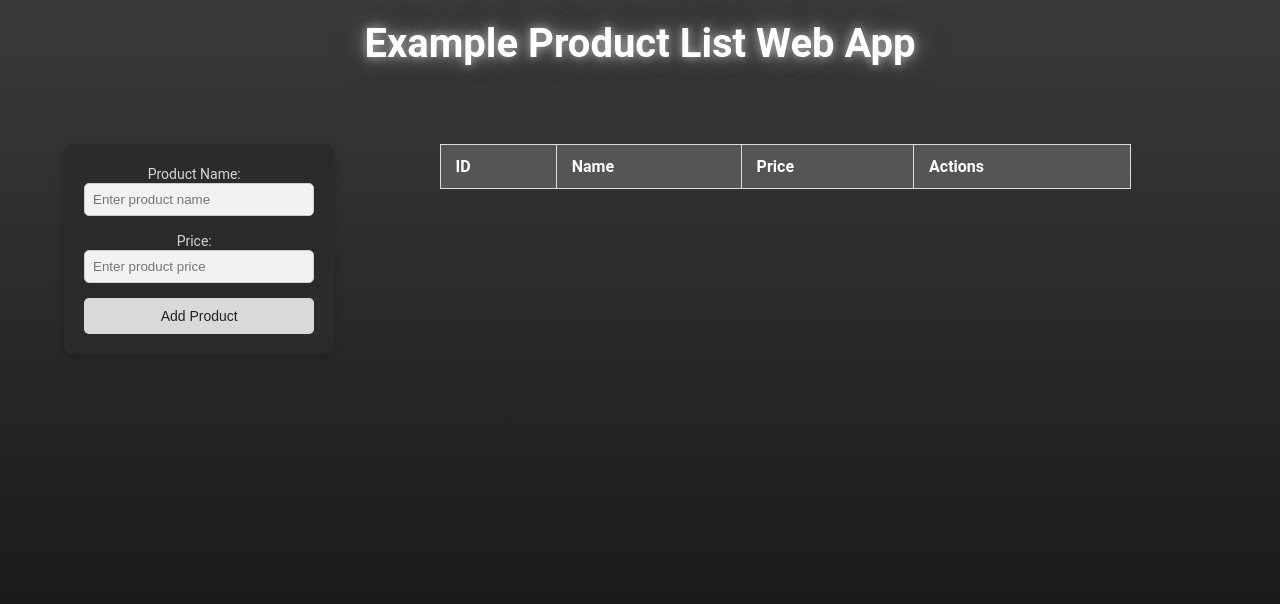
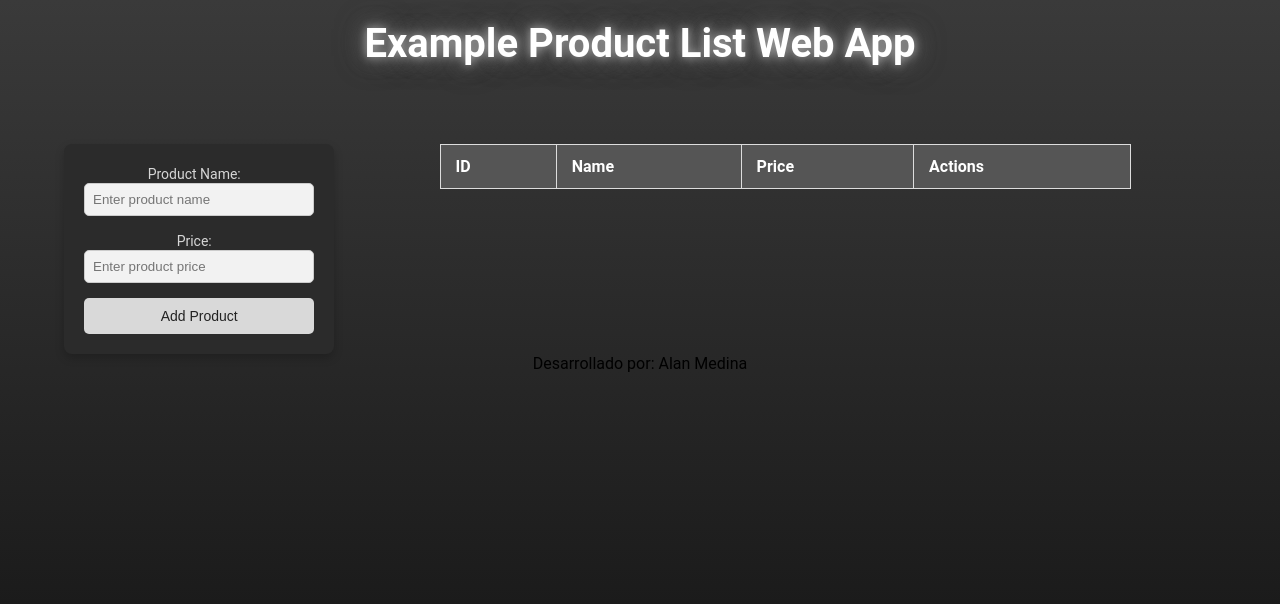
Before and after one commit to AlanMedina53232/Versionamiento-Alan-Medina, a plain HTML site: page index.html in a window 1280 px wide. Drawn offline with Linux system fonts and the light colour scheme.

Commit message:
style: personalizar interfaz y agregar autor

```diff
--- a/index.html
+++ b/index.html
@@ -38,6 +38,7 @@
         </table>
     </div>
 
+    <footer>Desarrollado por: Alan Medina</footer>
 
     <script src="functions.js"></script>
 </body>
```
